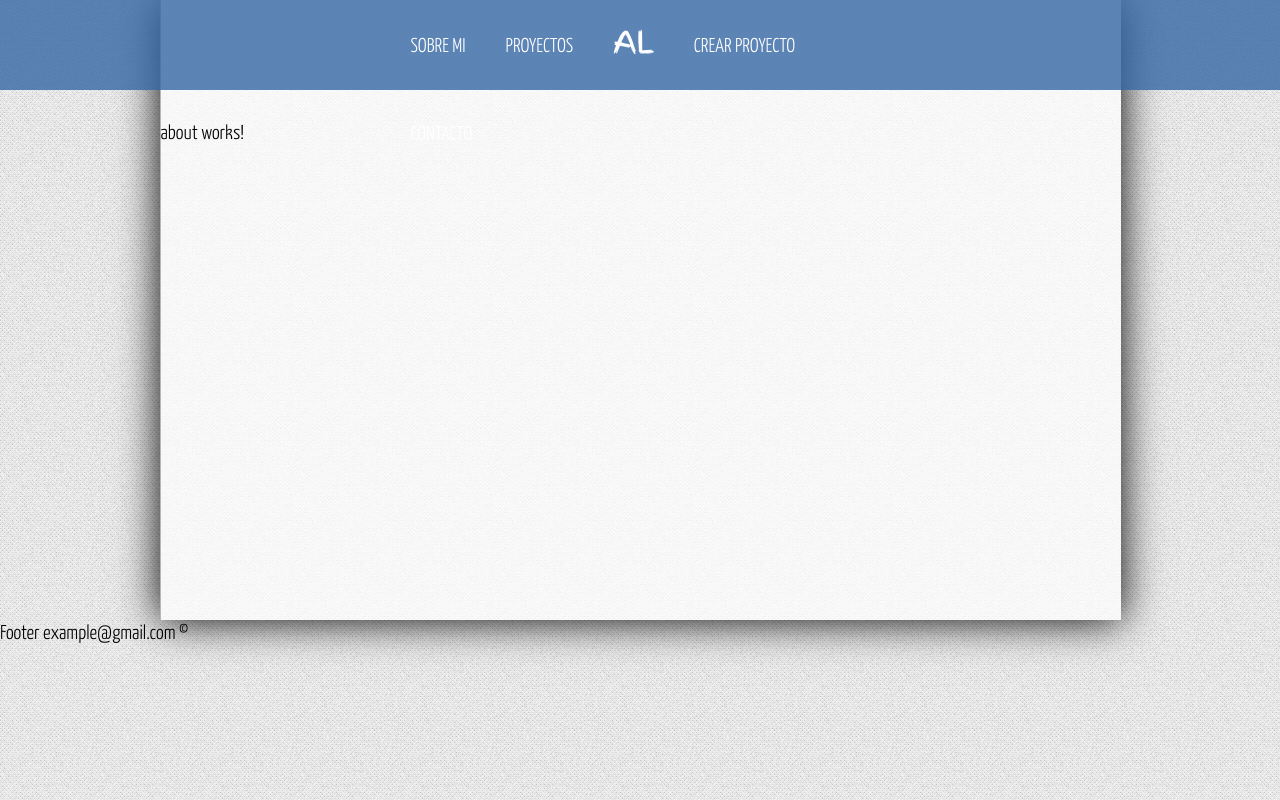
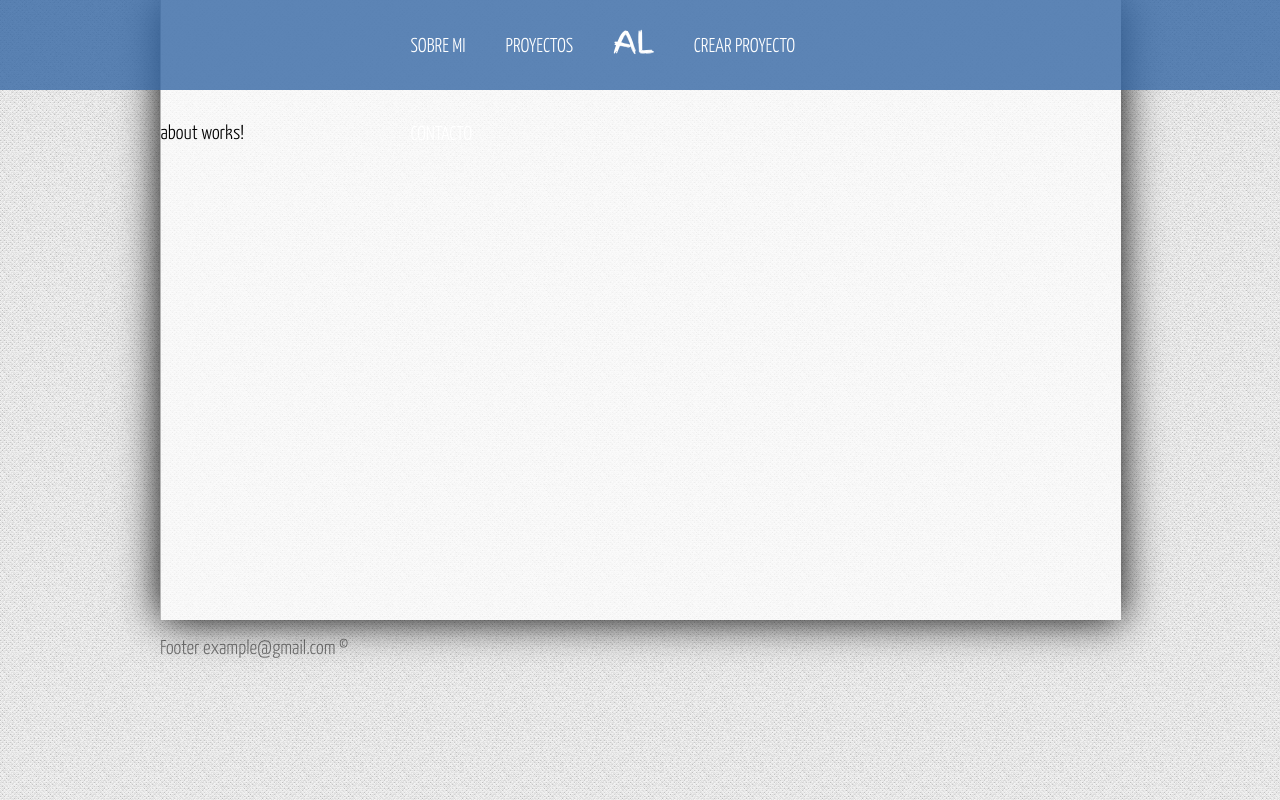
Before and after one commit to benitezalexis/Frontend-gestion-portafolio-, an Angular app: page / in a window 1280 px wide. Built offline with nearby package versions, Linux system fonts and the light colour scheme.

Commit message:
footer styles

```diff
--- a/src/assets/css/style.css
+++ b/src/assets/css/style.css
@@ -99,3 +99,11 @@
 	background: rgba(255, 255, 255, 0.7);
 	padding-top:  120px;
 }
+
+/*Pie de pagina*/
+footer{
+	width: 75%;
+	margin: 0px auto;
+	padding-top: 15px;
+	color: rgba(0, 0, 0, 0.5);
+}
```
